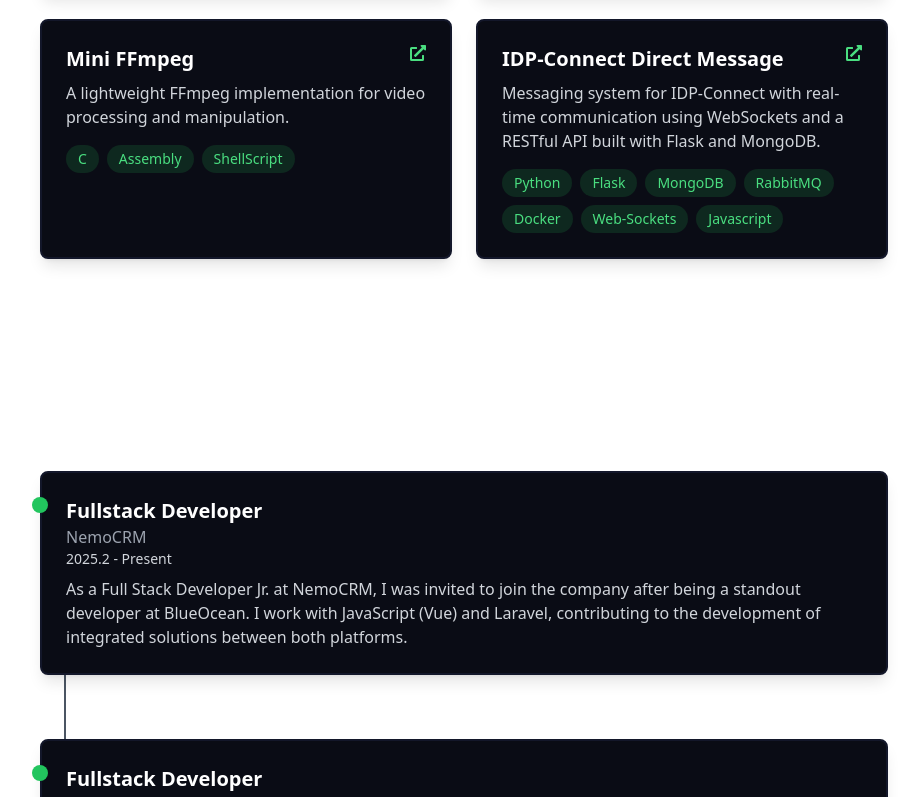
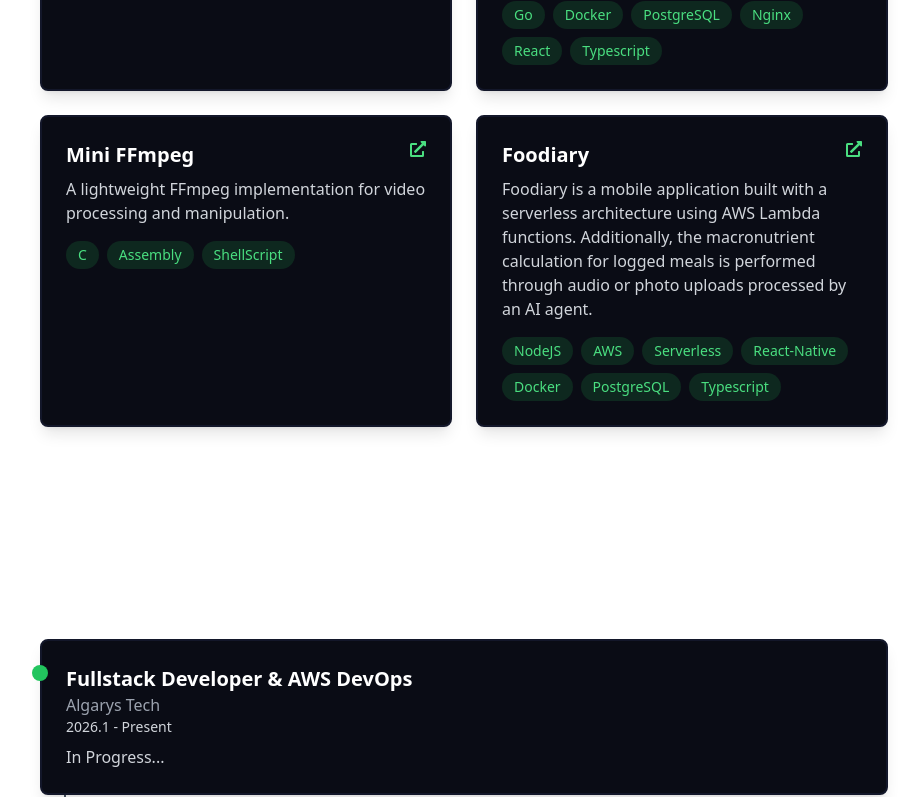
Before and after one commit to samuka7abr/Portifolio, a React (Vite) app: page / in a window 1280 px wide. Shown: the part 915-1712 px from the top of the page, without its empty margins (176-1095 px from the left). Built offline with nearby package versions, Linux system fonts and the light colour scheme.

Commit message:
ajustando xp e projetos

```diff
--- a/src/App.tsx
+++ b/src/App.tsx
@@ -34,10 +34,10 @@ export function App() {
                             repoLinks={["https://github.com/samuka7abr/Gympass-like-API"]}
                         />
                         <Project
-              title="Alma Djem Band Site"
-              description="Institutional website and musical portfolio for Alma Djem band with modern design and responsive interface."
-              techs={["React", "TypeScript", "Styled-Components", "Framer Motion", "NodeJS", "GoogleAPIs"]}
-              repoLinks={["https://github.com/samuka7abr/Alma-Djem", "https://github.com/samuka7abr/Alma-Djem-Forms-API"]}
+                            title="Argos Panoptes"
+                            description="Argos Panoptes is a lightweight observability platform that monitors and visualizes network performance in real time. It collects metrics such as latency and availability to quickly and efficiently identify issues. The project was developed as the final assignment for the Computer Networks course."
+                            techs={["Go", "Docker", "PostgreSQL", "Nginx", "React", "Typescript"]}
+                            repoLinks={["https://github.com/samuka7abr/Argos-Panoptes"]}
                         />
                         <Project
                             title="Mini FFmpeg"
@@ -46,10 +46,10 @@ export function App() {
                             repoLinks={["https://github.com/samuka7abr/mini-FFmpeg"]}
                         />
                         <Project
-              title="IDP-Connect Direct Message"
-              description="Messaging system for IDP-Connect with real-time communication using WebSockets and a RESTful API built with Flask and MongoDB."
-              techs={["Python", "Flask", "MongoDB", "RabbitMQ", "Docker", "Web-Sockets", "Javascript"]}
-              repoLinks={["https://github.com/samuka7abr/IDP-BD-2025.1"]}
+                            title="Foodiary"
+                            description="Foodiary is a mobile application built with a serverless architecture using AWS Lambda functions. Additionally, the macronutrient calculation for logged meals is performed through audio or photo uploads processed by an AI agent."
+                            techs={["NodeJS", "AWS", "Serverless", "React-Native", "Docker", "PostgreSQL", "Typescript"]}
+                            repoLinks={["https://github.com/samuka7abr/Foodiary"]}
                         />
                     </div>
                 </section>
--- a/src/components/Experience/index.tsx
+++ b/src/components/Experience/index.tsx
@@ -17,15 +17,21 @@ interface FreelanceProject {
 
 const experiences: ExperienceProps[] = [
     {
+        role: "Fullstack Developer & AWS DevOps",
+        company: "Algarys Tech",
+        period: "2026.1 - Present",
+        description: "In Progress..."
+    },
+    {
         role: "Fullstack Developer",
         company: "NemoCRM",
-		period: "2025.2 - Present",
+        period: "2025.2 - 2026.1",
         description: "As a Full Stack Developer Jr. at NemoCRM, I was invited to join the company after being a standout developer at BlueOcean. I work with JavaScript (Vue) and Laravel, contributing to the development of integrated solutions between both platforms.",
     },
     {
         role: "Fullstack Developer",
         company: "BlueOcean",
-		period: "2025.2 - Present",
+        period: "2025.2 - 2026.1",
         description: "I work as a Full Stack Developer Jr.at BlueOcean, developing an AI- powered CRM that generates insights from marketing team conversations with clients.I use Laravel and TypeScript, contribute to MySQL database modeling, and support DevOps processes for continuous delivery.",
     },
 
```
Also changed, not shown: src/components/Skills/index.tsx (indentation only). Lines whose indentation alone changed are shown as unchanged.
